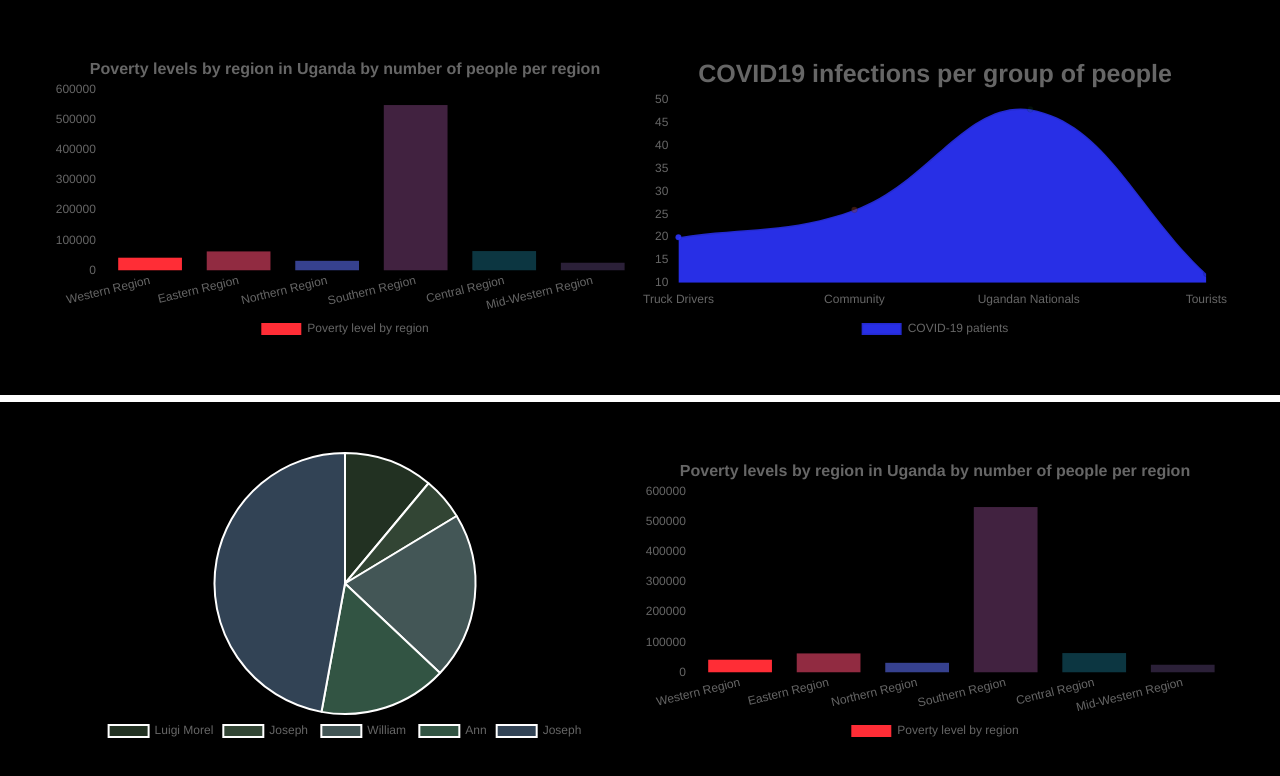
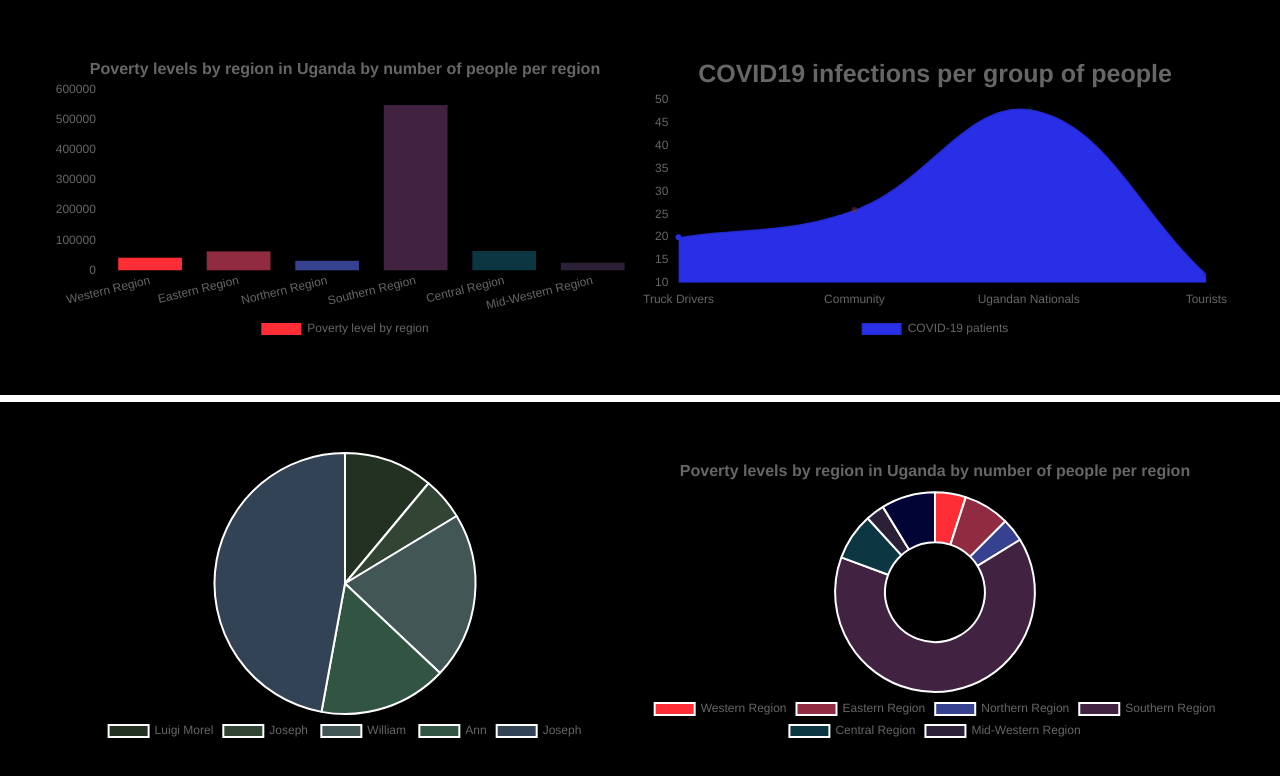
Before and after one commit to luigimorel/sample-react-charts, a React (Create React App) app: page / in a window 1280 px wide. Shown: the top 776 px of the page. Built offline with nearby package versions, Linux system fonts and the light colour scheme.

Commit message:
Add a doughnut chart

```diff
--- a/src/App.js
+++ b/src/App.js
@@ -1,7 +1,7 @@
 import React from "react";
 import BarGraph from "./components/BarGraph";
 import LineGraph from "./components/LineGraph";
-import BarGraphAgain from "./components/BarGraphAgain";
+import DoughnutGraph from "./components/DoughnutGraph";
 import PieChart from "./components/PieChart";
 import "./App.css";
 
@@ -16,7 +16,7 @@ function App() {
       <div className="separator"></div>
       <div className="container">
         <PieChart legendPosition="bottom" />
-        <BarGraphAgain />
+        <DoughnutGraph />
       </div>
     </div>
   );
```
